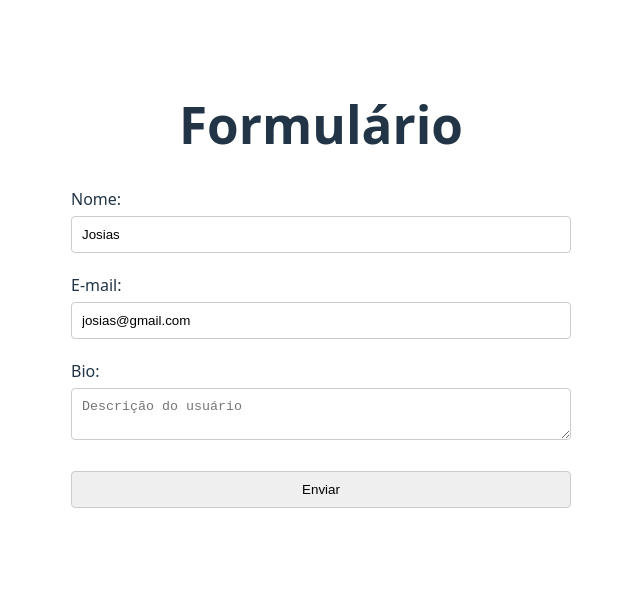
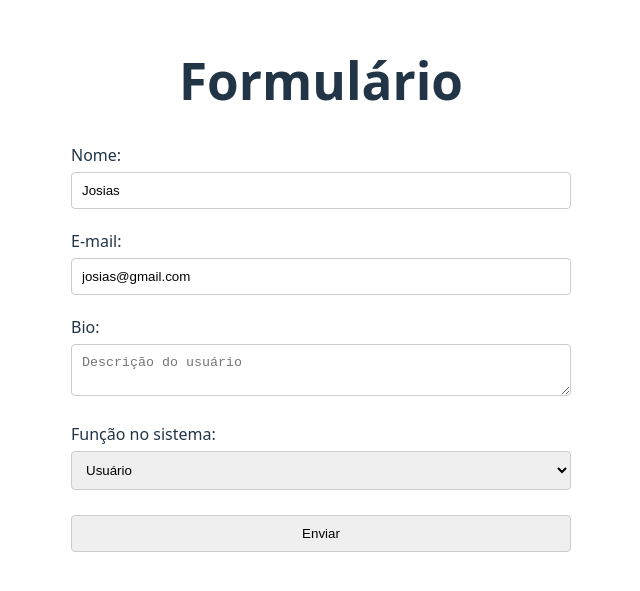
Before and after one commit to joao-vittorr/estudo-react-native, a React (Vite) app in the folder 5_form_em_react/form_react/: page / in a window 1280 px wide. Shown: the part 105-696 px from the top of the page, without its empty margins (319-959 px from the left). Built offline with nearby package versions, Linux system fonts and the light colour scheme.

Commit message:
Fazendo o select

```diff
--- a/5_form_em_react/form_react/src/components/Myform.jsx
+++ b/5_form_em_react/form_react/src/components/Myform.jsx
@@ -10,6 +10,8 @@ const Myform = ({user}) => {
 
     const [bio, setBio] = useState(user ? user.bio : '')
 
+    const [role, setRole] = useState(user ? user.role : 'user')
+
     const handleName = (e) => {
         setName(e.target.value)
     }
@@ -20,13 +22,12 @@ const Myform = ({user}) => {
     const handleSubmit = (e) => {
         e.preventDefault()
         console.log('Enviando o form...')
-        console.log(name, email, bio)
+        console.log(name, email, bio, role)
 
         // '  6 - Limpar os campos do form
         setName('')
         setEmail('')
         setBio('')
-
     }
 
   return (
@@ -53,7 +54,14 @@ const Myform = ({user}) => {
         </label>
 
         {/* 8 - select */}
-
+        <label>
+            <span>Função no sistema:</span>
+            <select name="role" id="role" onChange={(e) => setRole(e.target.value)} value={role}>
+                <option value="user">Usuário</option>
+                <option value="editor">Editor</option>
+                <option value="admin">Administrador</option>
+            </select>
+        </label>
 
         <input type="submit" value="Enviar" />
         </form>
```
